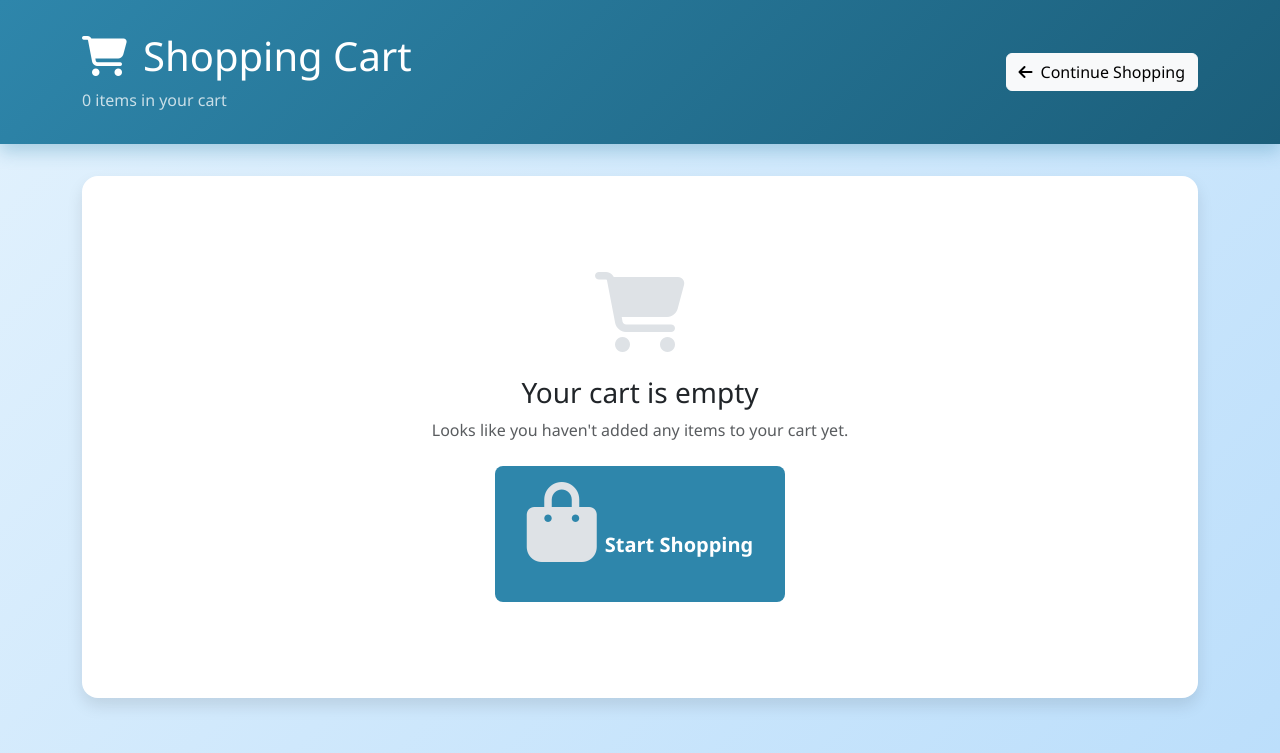
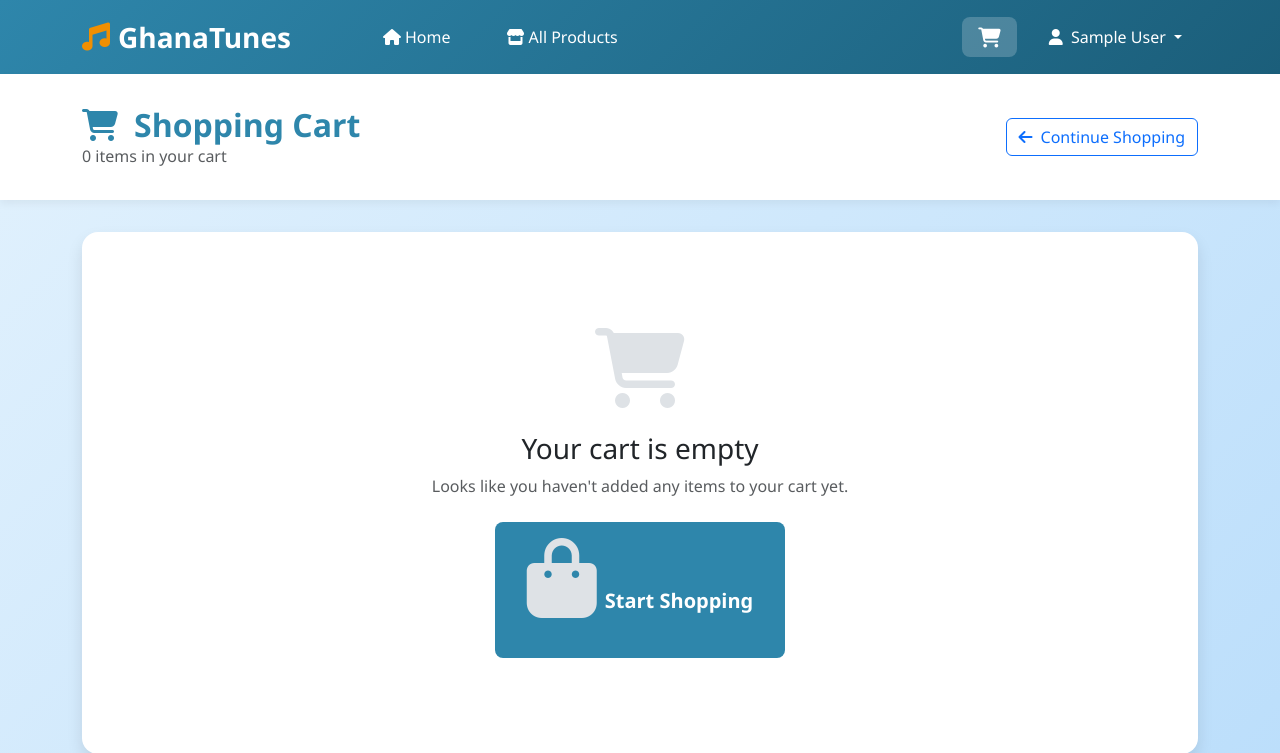
Before and after one commit to sheddy174/E-Commerce_Lab, a PHP site: page /view/cart.php in a window 1280 px wide. Shown: the top 753 px of the page. Run offline with PHP 8.4, Linux system fonts and the light colour scheme; the visitor is signed in with stand-in values (Sample User, id 1); data that the repository does not hold is empty; some libraries are stand-ins or nearby versions.

Commit message:
Updated view/cart.php

```diff
--- a/view/cart.php
+++ b/view/cart.php
@@ -15,6 +15,7 @@ if (!is_logged_in()) {
 }
 
 $customer_id = get_user_id();
+$customer_name = get_user_name();
 
 // Get cart items
 $cart_items = get_user_cart_ctr($customer_id);
@@ -28,6 +29,9 @@ foreach ($cart_items as $item) {
 
 $shipping = 0; // Free shipping for now
 $total = $subtotal + $shipping;
+
+// Get cart count
+$cart_count = count($cart_items);
 ?>
 
 <!DOCTYPE html>
@@ -53,12 +57,94 @@ $total = $subtotal + $shipping;
             font-family: 'Segoe UI', Tahoma, Geneva, Verdana, sans-serif;
         }
 
+        /* Top Navigation Bar */
+        .top-navbar {
+            background: linear-gradient(135deg, var(--primary-color), var(--primary-hover));
+            padding: 1rem 0;
+            box-shadow: 0 0.25rem 0.5rem rgba(0, 0, 0, 0.1);
+        }
+
+        .brand-logo {
+            color: white;
+            font-size: 1.75rem;
+            font-weight: 700;
+            text-decoration: none;
+            display: flex;
+            align-items: center;
+            gap: 0.5rem;
+        }
+
+        .brand-logo i {
+            color: var(--accent-color);
+        }
+
+        .brand-logo:hover {
+            color: rgba(255, 255, 255, 0.9);
+        }
+
+        .nav-links {
+            display: flex;
+            align-items: center;
+            gap: 1.5rem;
+        }
+
+        .nav-link-custom {
+            color: white;
+            text-decoration: none;
+            font-weight: 500;
+            padding: 0.5rem 1rem;
+            border-radius: 0.5rem;
+            transition: all 0.3s ease;
+        }
+
+        .nav-link-custom:hover {
+            background: rgba(255, 255, 255, 0.1);
+            color: white;
+        }
+
+        .nav-link-custom.active {
+            background: rgba(255, 255, 255, 0.2);
+        }
+
+        .cart-badge {
+            position: relative;
+        }
+
+        .cart-badge .badge {
+            position: absolute;
+            top: -8px;
+            right: -8px;
+            background: var(--accent-color);
+            border-radius: 50%;
+            padding: 0.25rem 0.5rem;
+            font-size: 0.75rem;
+        }
+
+        .user-menu {
+            color: white;
+            text-decoration: none;
+            padding: 0.5rem 1rem;
+            border-radius: 0.5rem;
+            transition: all 0.3s ease;
+        }
+
+        .user-menu:hover {
+            background: rgba(255, 255, 255, 0.1);
+            color: white;
+        }
+
         .page-header {
-            background: linear-gradient(135deg, var(--primary-color), var(--primary-hover));
-            color: white;
+            background: white;
             padding: 2rem 0;
             margin-bottom: 2rem;
-            box-shadow: 0 0.5rem 1rem rgba(46, 134, 171, 0.3);
+            box-shadow: 0 0.25rem 0.5rem rgba(0, 0, 0, 0.05);
+        }
+
+        .page-title {
+            font-size: 2rem;
+            font-weight: 700;
+            color: var(--primary-color);
+            margin: 0;
         }
 
         .cart-card {
@@ -198,20 +284,73 @@ $total = $subtotal + $shipping;
     </style>
 </head>
 <body>
+    <!-- Top Navigation Bar -->
+    <nav class="top-navbar">
+        <div class="container">
+            <div class="row align-items-center">
+                <!-- Brand Logo -->
+                <div class="col-md-3">
+                    <a href="../index.php" class="brand-logo">
+                        <i class="fas fa-music"></i>
+                        <span>GhanaTunes</span>
+                    </a>
+                </div>
+
+                <!-- Navigation Links -->
+                <div class="col-md-5">
+                    <div class="nav-links">
+                        <a href="../index.php" class="nav-link-custom">
+                            <i class="fas fa-home me-1"></i>Home
+                        </a>
+                        <a href="all_product.php" class="nav-link-custom">
+                            <i class="fas fa-store me-1"></i>All Products
+                        </a>
+                    </div>
+                </div>
+
+                <!-- User Menu -->
+                <div class="col-md-4">
+                    <div class="d-flex align-items-center justify-content-end gap-3">
+                        <!-- Cart Icon -->
+                        <a href="cart.php" class="nav-link-custom cart-badge active">
+                            <i class="fas fa-shopping-cart fa-lg"></i>
+                            <?php if ($cart_count > 0): ?>
+                                <span class="badge"><?php echo $cart_count; ?></span>
+                            <?php endif; ?>
+                        </a>
+
+                        <!-- User Menu -->
+                        <div class="dropdown">
+                            <a href="#" class="user-menu dropdown-toggle" data-bs-toggle="dropdown">
+                                <i class="fas fa-user me-1"></i>
+                                <?php echo htmlspecialchars($customer_name); ?>
+                            </a>
+                            <ul class="dropdown-menu dropdown-menu-end">
+                                <li><a class="dropdown-item" href="../login/logout.php">
+                                    <i class="fas fa-sign-out-alt me-2"></i>Logout
+                                </a></li>
+                            </ul>
+                        </div>
+                    </div>
+                </div>
+            </div>
+        </div>
+    </nav>
+
     <!-- Page Header -->
     <div class="page-header">
         <div class="container">
             <div class="row align-items-center">
                 <div class="col-md-8">
-                    <h1 class="mb-0">
+                    <h1 class="page-title">
                         <i class="fas fa-shopping-cart me-3"></i>Shopping Cart
                     </h1>
-                    <p class="mb-0 mt-2 opacity-75">
+                    <p class="text-muted mb-0">
                         <?php echo count($cart_items); ?> item<?php echo count($cart_items) != 1 ? 's' : ''; ?> in your cart
                     </p>
                 </div>
                 <div class="col-md-4 text-md-end">
-                    <a href="all_product.php" class="btn btn-light">
+                    <a href="all_product.php" class="btn btn-outline-primary">
                         <i class="fas fa-arrow-left me-2"></i>Continue Shopping
                     </a>
                 </div>
```
